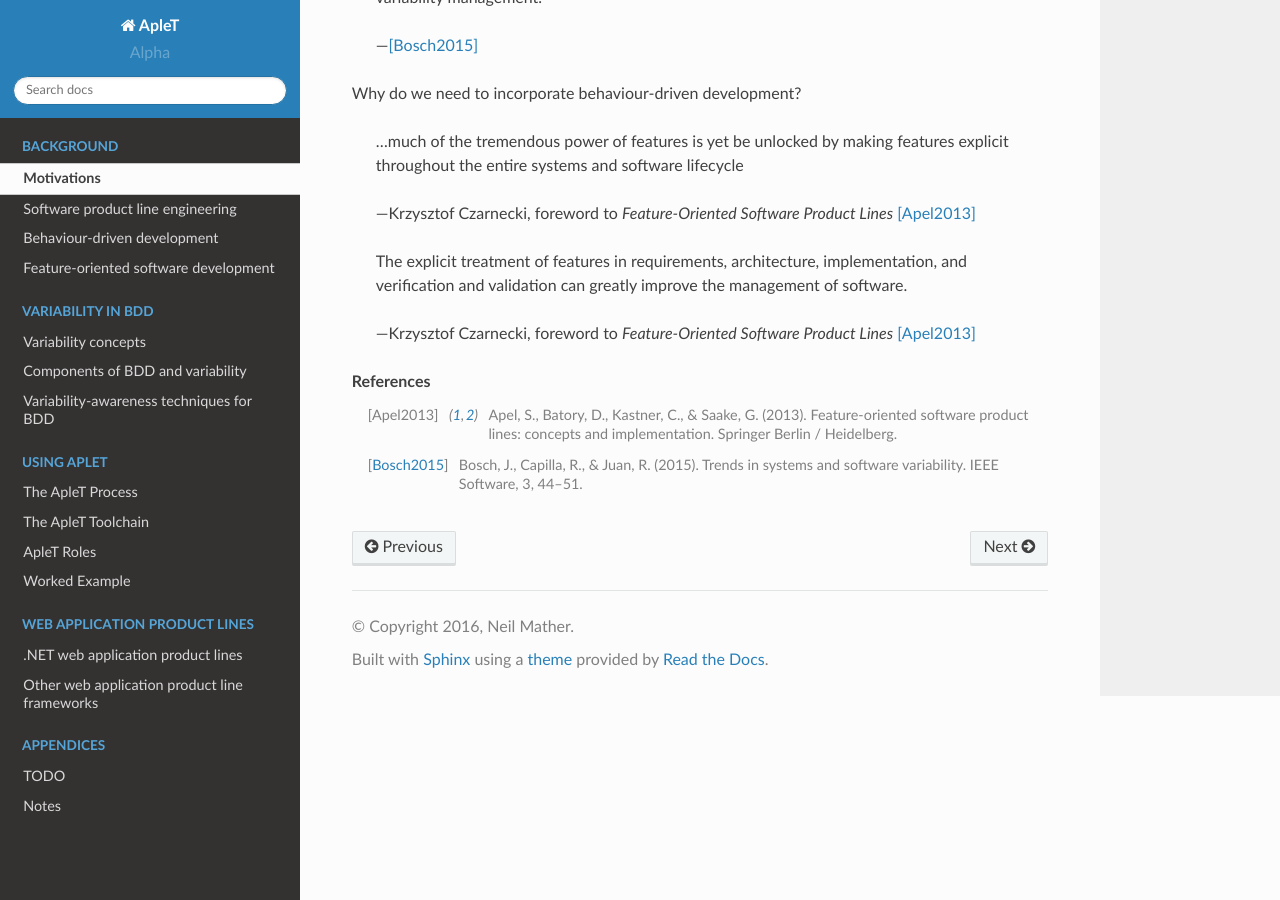
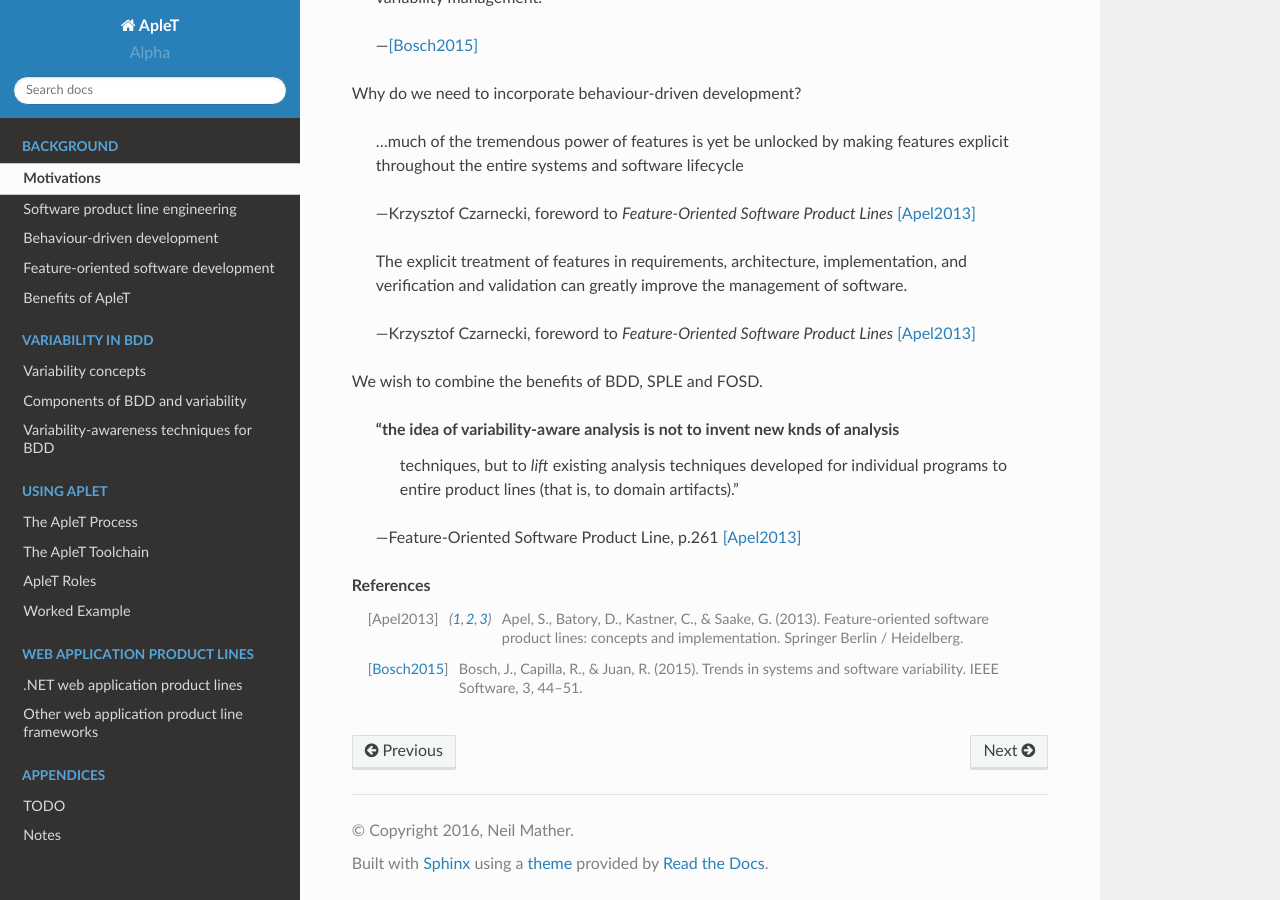
Before and after one commit to ngm/ApleT, a Sphinx documentation site: the page built from docs/motivations.rst, in a window 1280 px wide and 900 px high, scrolled down 558 px. Built offline with Sphinx 7.4.7 and the Read the Docs theme 2.0.0, drawn with Linux system fonts in a browser that asks for light colours.

Commit message:
aplet benefits

```diff
--- a/docs/index.rst
+++ b/docs/index.rst
@@ -55,6 +55,8 @@
    behaviour_driven_development
    feature_oriented_software_development
 
+   aplet-benefits
+
 .. toctree::
    :caption: Variability in BDD
    :maxdepth: 2
--- a/docs/motivations.rst
+++ b/docs/motivations.rst
@@ -43,6 +43,16 @@
      -- Krzysztof Czarnecki, foreword to *Feature-Oriented Software Product Lines* [Apel2013]_
 
 
+We wish to combine the benefits of BDD, SPLE and FOSD.
+
+.. epigraph::
+
+     "the idea of variability-aware analysis is not to invent new knds of analysis
+      techniques, but to *lift* existing analysis techniques developed for individual
+      programs to entire product lines (that is, to domain artifacts).”
+
+     -- Feature-Oriented Software Product Line, p.261 [Apel2013]_
+
 .. rubric:: References
 
 .. [Apel2013] Apel, S., Batory, D., Kastner, C., & Saake, G. (2013). Feature-oriented software product lines: concepts and implementation. Springer Berlin / Heidelberg.
```
Also changed, not shown: docs/aplet-benefits.rst (added, +14 -0 lines), docs/variability-implementation-techniques.rst (+4 -4 lines).
